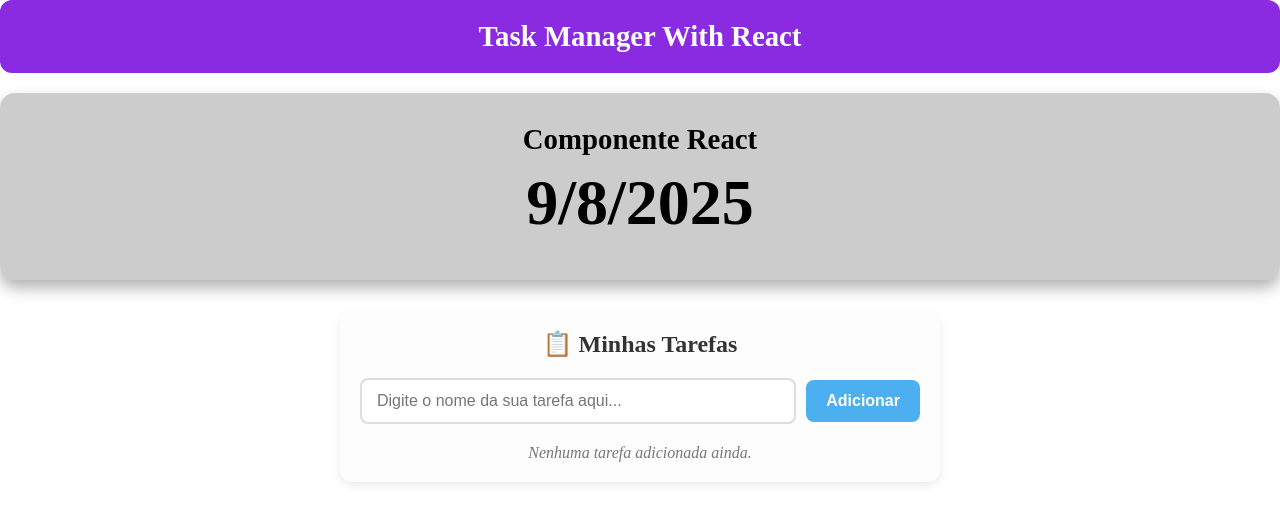
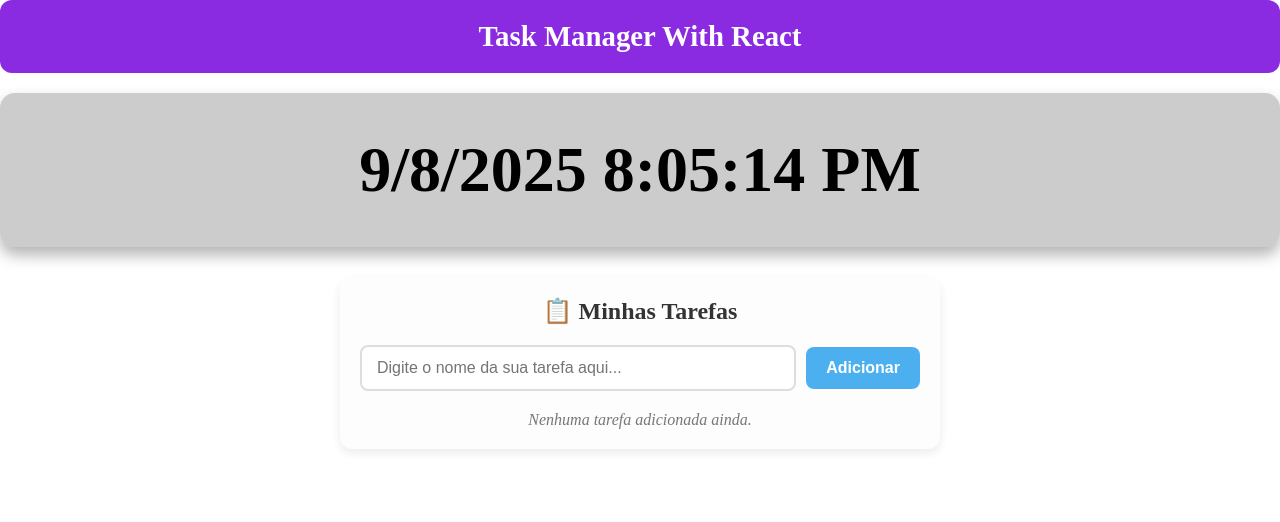
Before and after one commit to V-coder-cmd/App-task-react, a React (Vite) app: page / in a window 1280 px wide. Shown: the top 522 px of the page. Built offline with nearby package versions, Linux system fonts and the light colour scheme.

Commit message:
Alteração no componente Clock

```diff
--- a/src/components/Clock/Clock.jsx
+++ b/src/components/Clock/Clock.jsx
@@ -15,8 +15,7 @@
 
   return (
     <div className={styles.clockContainer}>
-        <h1>Componente React</h1>
-        <h2 className={styles.hora}>{date.toLocaleDateString()} {date.toLocaleTimeString} </h2>
+        <h2 className={styles.hora}>{date.toLocaleDateString()} {date.toLocaleTimeString()}</h2>
     </div>
 
   );
```
